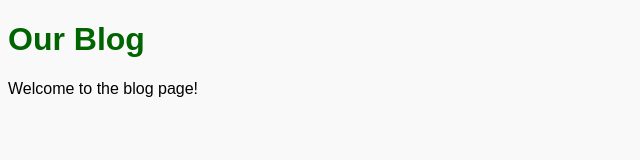
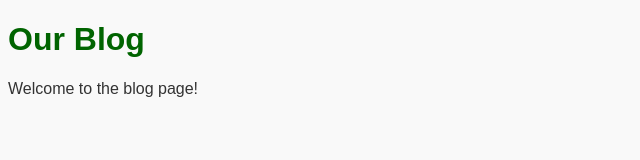
Before and after one commit to Maheen-17/Blogging-Website, a website: page src/blog.html in a window 1280 px wide. Shown: the full height of the page, 0-640 px from the left. Drawn offline with Linux system fonts and the light colour scheme.

Commit message:
Update blog.css

```diff
--- a/styles/blog.css
+++ b/styles/blog.css
@@ -1,7 +1,7 @@
 body {
   background-color: #f9f9f9;
   font-family: Arial, sans-serif;
-  color1: #333;
+  color: #333;
 }
 
 h1 {
```
